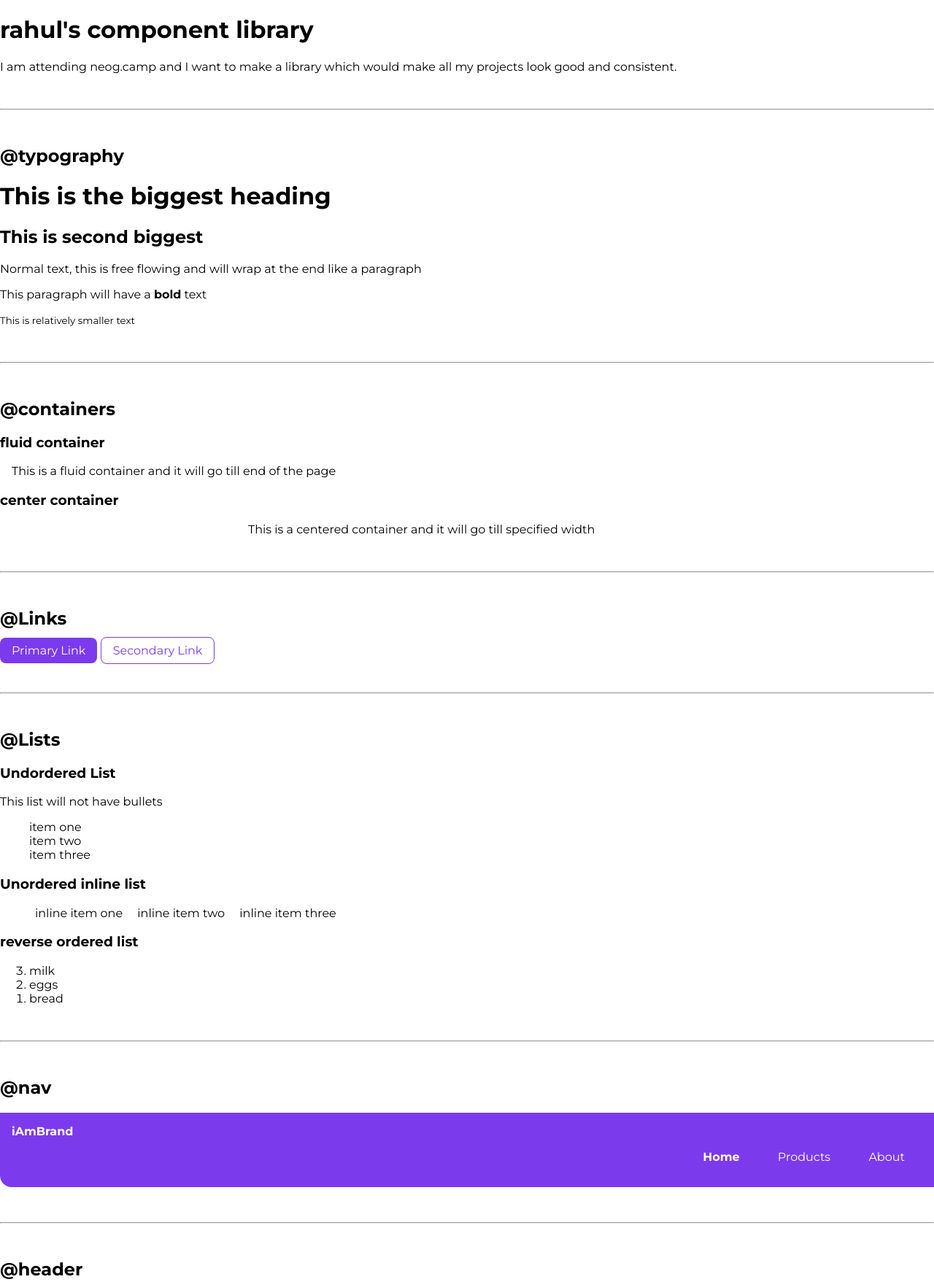
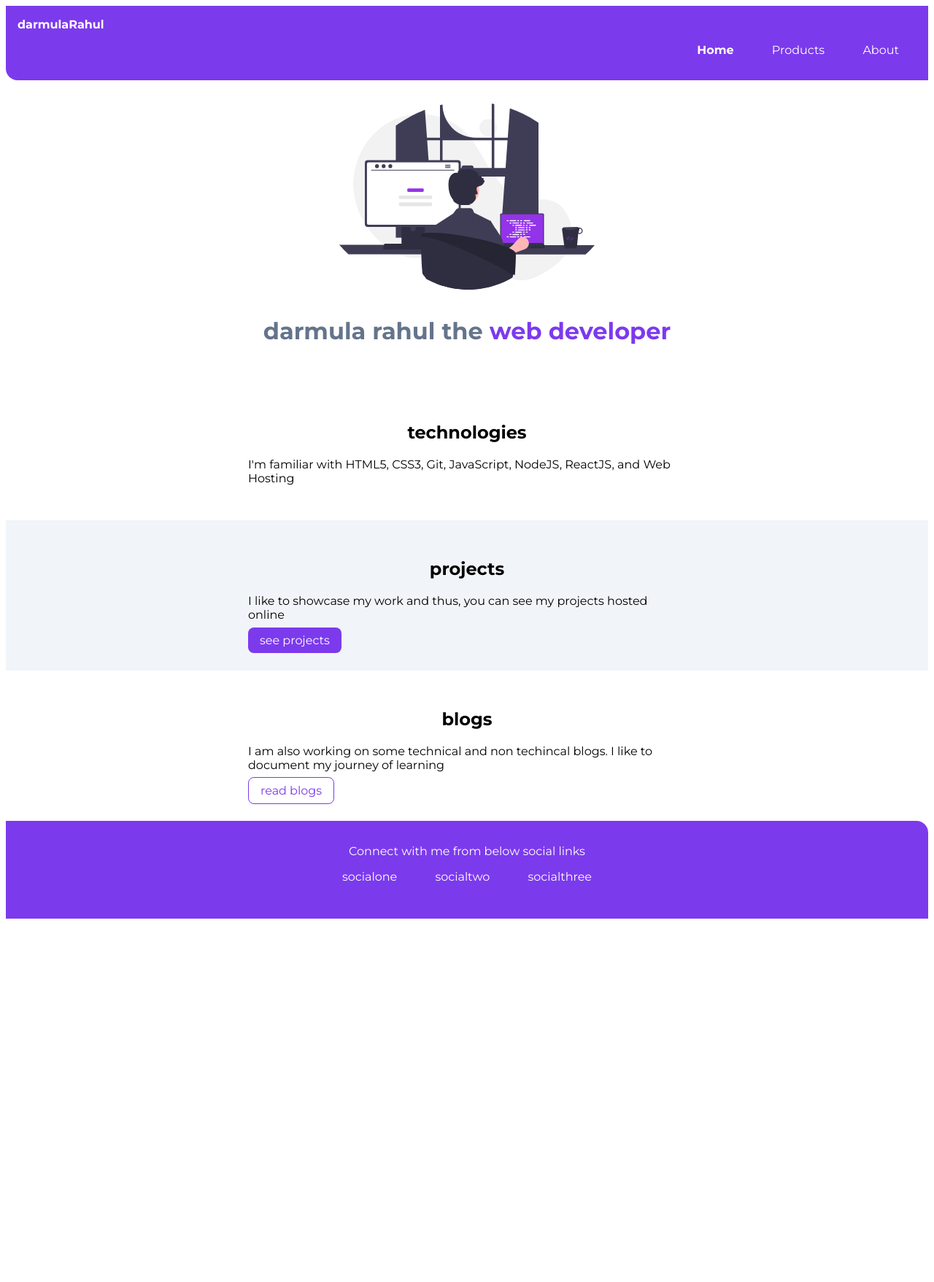
Before and after one commit to Rahul93999/lesson3htmlAndCSS, a plain HTML site: page index.html in a window 1280 px wide. Shown: the top 1757 px of the page at 73% size. After the commit the page ends 1267 px from the top, so only its background shows below. Drawn offline with Linux system fonts and the light colour scheme.

Commit message:
half-portf

```diff
--- a/index.html
+++ b/index.html
@@ -4,73 +4,12 @@
     <meta charset="UTF-8">
     <meta http-equiv="X-UA-Compatible" content="IE=edge">
     <meta name="viewport" content="width=device-width, initial-scale=1.0">
-    <title>Component Library</title>
-
-    <link href="styles.css" rel="stylesheet" />
+    <title>home | darmularahul</title>
+    <link href="styles.css" rel="stylesheet">
 </head>
 <body>
-    <h1>rahul's component library</h1>
-
-    <p>I am attending neog.camp and I want to make a library which would make all my projects look good and consistent.</p>
-
-    <hr>
-
-    <h2>@typography</h2>
-
-    <h1>This is the biggest heading</h1>
-    <h2>This is second biggest</h2>
-    <p>Normal text, this is free flowing and will wrap at the end like a paragraph</p>
-    <p>This paragraph will have a <strong>bold</strong> text</p>
-    <small>This is relatively smaller text</small>
-
-    <hr>
-
-    <h2>@containers</h2>
-
-    <h3>fluid container</h3>
-    <div class="container">This is a fluid container and it will go till end of the page</div>
-
-
-    <h3>center container</h3>
-    <div class="container container-center">This is a centered container and it will go till specified width</div>
-
-    <hr>
-
-    <h2>@Links</h2>
-    <a class="link link-primary" href="/">Primary Link</a>
-    <a class="link link-secondary" href="/">Secondary Link </a>
-
-    <hr>
-
-    <h2>@Lists</h2>
-    <h3>Undordered List</h3>
-    <p>This list will not have bullets</p>
-    <ul class="list-non-bullet">
-        <li>item one</li>
-        <li>item two</li>
-        <li>item three</li>
-    </ul>
-
-    <h3>Unordered inline list</h3>
-    <ul class="list-non-bullet">
-        <li class="list-item-inline">inline item one</li>
-        <li class="list-item-inline">inline item two</li>
-        <li class="list-item-inline">inline item three</li>
-    </ul>
-
-    <h3>reverse ordered list</h3>
-    <ol reversed>
-        <li>milk</li>
-        <li>eggs</li>
-        <li>bread</li>
-    </ol>
-
-    <hr >
-
-    <h2>@nav</h2>
-
     <nav class="navigation container">
-        <div class="nav-brand">iAmBrand</div>
+        <div class="nav-brand">darmulaRahul</div>
         <ul class="list-non-bullet nav-pills">
             <li class="list-item-inline">
                 <a class="link link-active" href="/">Home</a>
@@ -84,39 +23,35 @@
         </ul>
     </nav>
 
-    <hr>
-
-    <h2>@header</h2>
     <header class="hero">
         <img class="hero-img" src="images/hero.svg" />
         <h1 class="hero-heading">darmula rahul the <span class="heading-inverted">web developer</span></h1>
     </header>
 
-    <hr>
-
-    <h2>@section</h2>
-
     <section class="section">
-
         <div class="container-center">
-            <h1>white section</h1>
-            <p>This will have white background. display: block means that the element is displayed as a block, as paragraphs and headers have always been. A block has some whitespace above and below it and tolerates no HTML elements next to it, except when ordered otherwise (by adding a float declaration to another element, for instance).</p>
+            <h1>technologies</h1>
+            <p>I'm familiar with HTML5, CSS3, Git, JavaScript, NodeJS, ReactJS, and Web Hosting</p>
         </div>
-
     </section>
     <section class="section ow">
         <div class="container-center">
-            <h1>off white section</h1>
-            <p>This will have gray background. display: block means that the element is displayed as a block, as paragraphs and headers have always been. A block has some whitespace above and below it and tolerates no HTML elements next to it, except when ordered otherwise (by adding a float declaration to another element, for instance).</p>
-            <p>display: inline means that the element is displayed inline, inside the current block on the same line. Only when it's between two blocks does the element form an 'anonymous block', that however has the smallest possible width.</p>
+            <h1>projects</h1>
+            <p>I like to showcase my work and thus, you can see my projects hosted online</p>
+            <a class="link link-primary" href="/">see projects</a>
+        </div>
+    </section>
+    <section class="section">
+        <div class="container-center">
+            <h1>blogs</h1>
+            <p>I am also working on some technical and non techincal blogs. I like to document my journey of learning</p>
+            <a class="link link-secondary" href="/">read blogs</a>
         </div>
     </section>
 
-    <hr>
 
-    <h2>@footer</h2>
     <footer class="footer">
-        <div>Some small heading inside footer</div>
+        <div>Connect with me from below social links</div>
         <ul class="social-links list-non-bullet">
             <li class="list-item-inline">
                 <a class="link" href="/">socialone</a>
@@ -129,10 +64,5 @@
             </li>
         </ul>
     </footer>
-
-
-
-
-    <div style="height: 20vh;"></div>
 </body>
 </html>
--- a/styles.css
+++ b/styles.css
@@ -7,7 +7,7 @@
 }
 body{
     font-family: 'Montserrat', sans-serif;
-    margin: 0px;   /**/
+    /* margin: 0px;    */
 }
 hr{
     margin: 3rem 0rem;
```
Also changed, not shown: components.html (added, +138 -0 lines).
